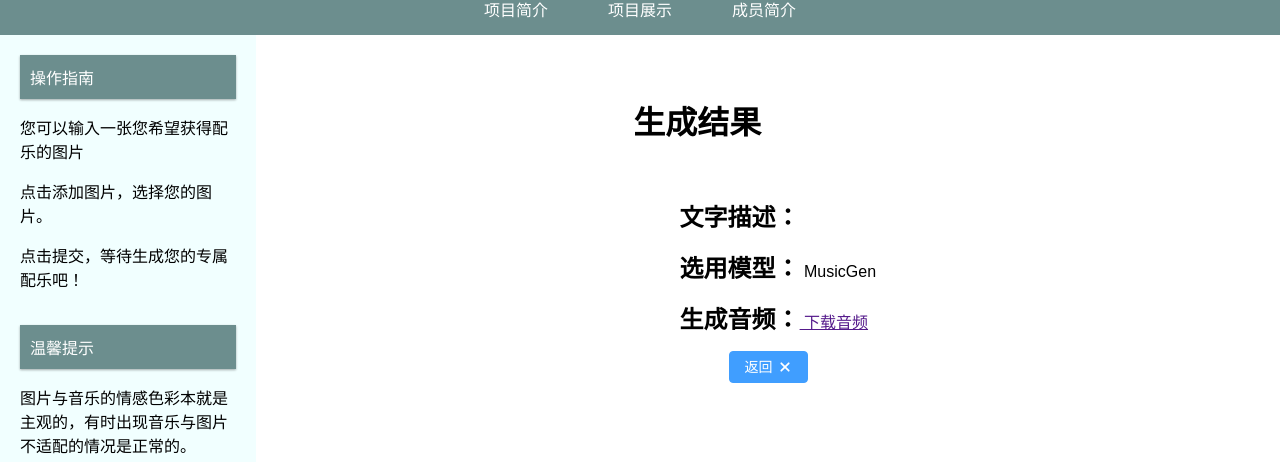
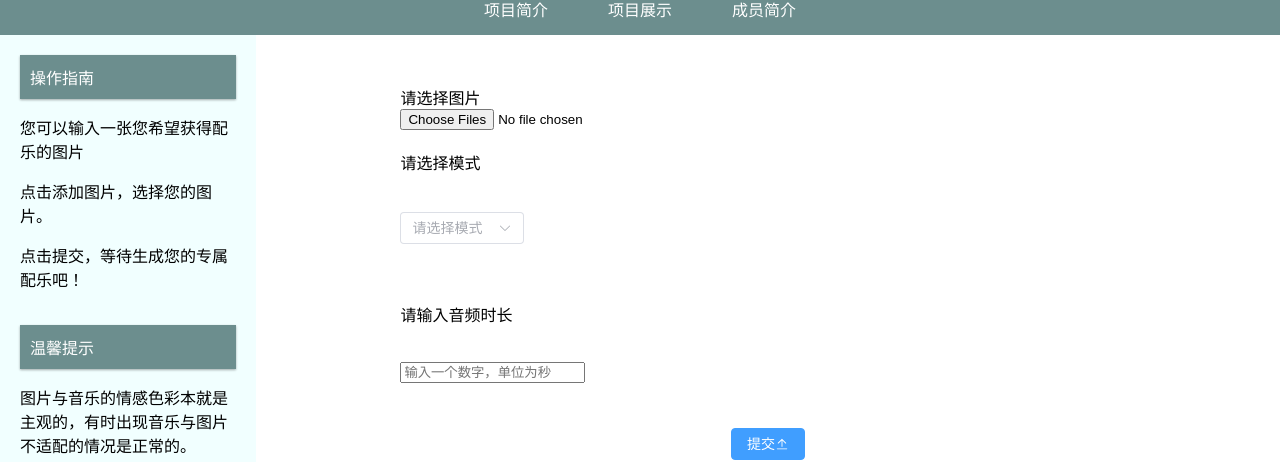
Before and after one commit to ScientificW/MozartFrontEndConnect, a Vue app: page / in a window 1280 px wide. Shown: the part 361-823 px from the top of the page. Built offline with nearby package versions, Linux system fonts and the light colour scheme; no server answers.

Commit message:
将路由模块封装进了独立文件 与vuex模块分开 再引入main.ts

```diff
--- a/src/routes/Exhibition.vue
+++ b/src/routes/Exhibition.vue
@@ -19,9 +19,9 @@
     </div>
     <div class="main">
       <!-- 这是个组件转换的逻辑，isSubmitted为false显示music，反之Form -->
-      <!-- <component :is="isSubmitted ? Music : Form" v-model="isSubmitted" /> -->
+      <component :is="isSubmitted ? Music : Form" v-model="isSubmitted" />
       <!-- 临时测试用 -->
-      <component :is="isSubmitted ? Form : Music" v-model="isSubmitted" />
+      <!-- <component :is="isSubmitted ? Form : Music" v-model="isSubmitted" /> -->
     </div>
   </div>
 </template>
```
Also changed, not shown: src/main.ts (+4 -14 lines), src/router/index.ts (added, +16 -0 lines).
